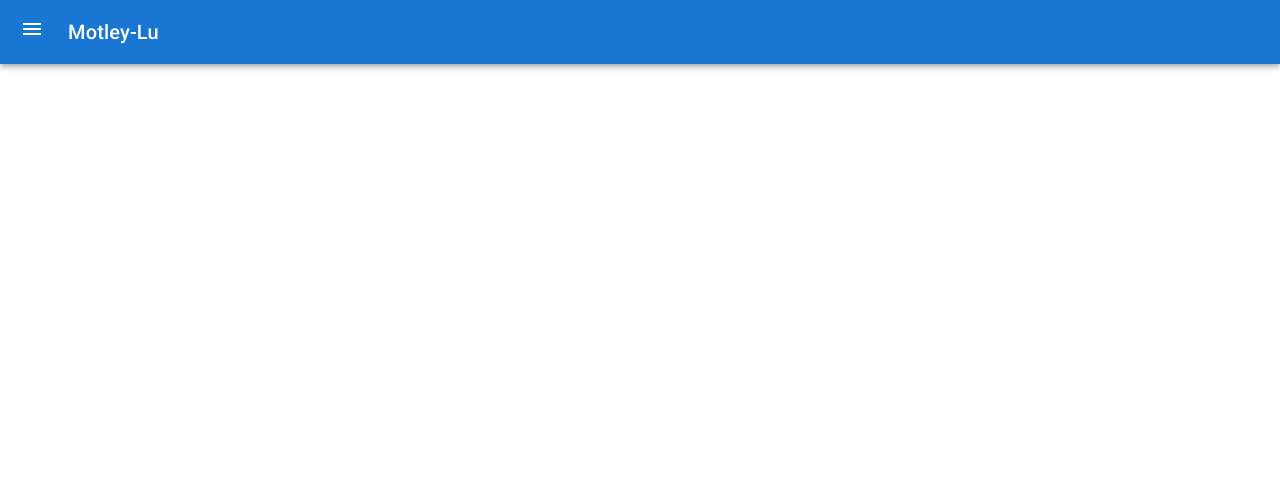
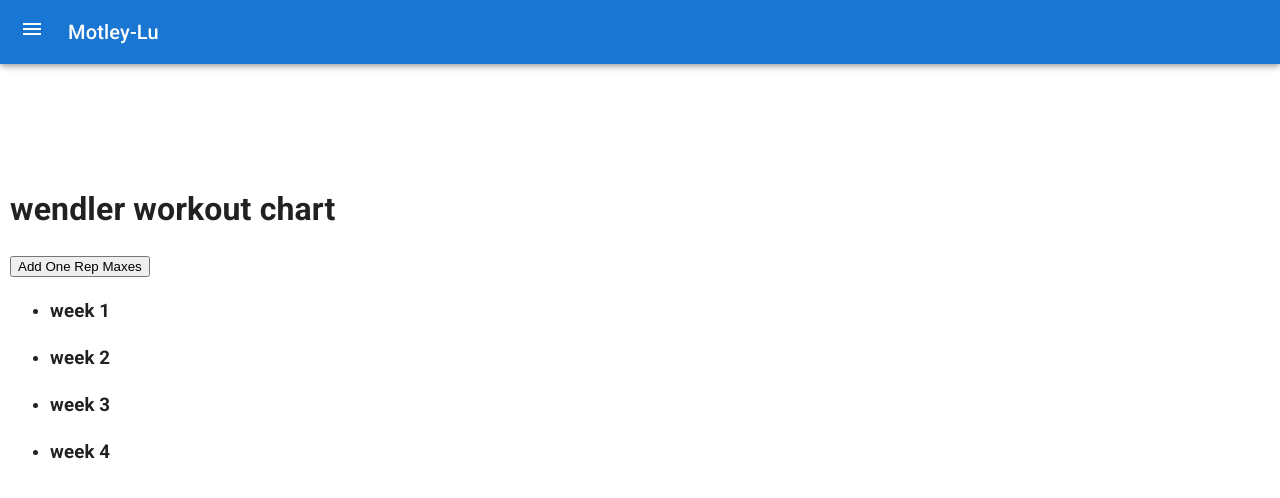
Before and after one commit to BLipsett/Fitness, a React (Create React App) app: page /wendlerPage in a window 1280 px wide. Shown: the top 498 px of the page. Built offline with nearby package versions, Linux system fonts and the light colour scheme.

Commit message:
wendler page

```diff
--- a/src/pages/wendler/wendlerPage.component.jsx
+++ b/src/pages/wendler/wendlerPage.component.jsx
@@ -1,12 +1,35 @@
 import React from 'react'
+import './wendlerPage.styles.scss'
 
 class WendlerPage extends React.Component {
 
 
+
+addMaxes() {
+  alert(
+    'What is your 1 rep max Bench'
+  )
+  console.log('add new')
+}
   render() {
     return (
       <div className="wendler-page">
         <h1>wendler workout chart</h1>
+        <button onClick={() => this.addMaxes()}>Add One Rep Maxes</button>
+        <ul>
+        <li>
+        <h3>week 1</h3>
+        </li>
+        <li>
+        <h3>week 2</h3>
+        </li>
+        <li>
+        <h3>week 3</h3>
+        </li>
+        <li>
+        <h3>week 4</h3>
+        </li>
+        </ul>
       </div>
     )
   }
--- a/src/pages/wendler/wendlerPage.styles.scss
+++ b/src/pages/wendler/wendlerPage.styles.scss
@@ -1,3 +1,5 @@
 .wendler-page {
-  margin-top: 10vw
+  margin-top: 12vw;
+  padding: 10px
+
 }
```
